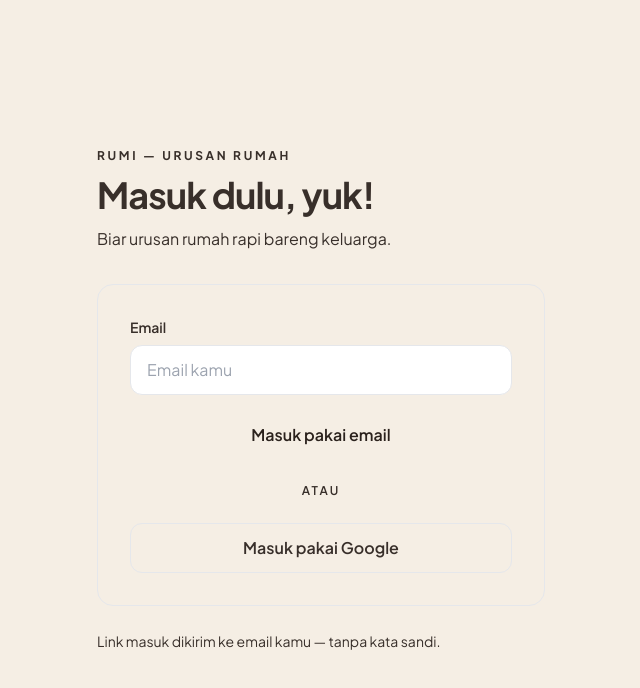
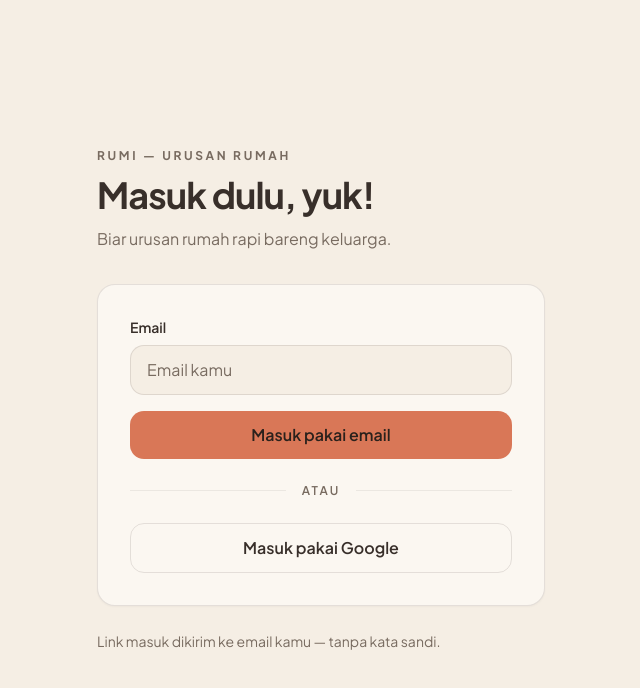
Before and after one commit to legacy77/rumi, a Next.js app: page /login in a window 1280 px wide. Shown: the top 688 px of the page, without its empty margins (319-959 px from the left). Built offline with nearby package versions, Linux system fonts and the light colour scheme.

Commit message:
build(ui): daftarkan token tema (cream/ink/muted/terracotta/line/surface, shadow-quiet)

```diff
--- a/tailwind.config.ts
+++ b/tailwind.config.ts
@@ -11,9 +11,28 @@ const config: Config = {
           ink: "#382F2A",
           muted: "#786B60",
         },
+        // Alias datar untuk pemakaian harian di komponen.
+        terracotta: "#D97757",
+        cream: "#F5EEE4",
+        ink: "#382F2A",
+        muted: "#786B60",
+        // Hairline: garis tipis hangat untuk pemisah & border permukaan.
+        line: "rgba(56, 47, 42, 0.12)",
+        hairline: "rgba(56, 47, 42, 0.08)",
+        surface: "#FBF7F1",
       },
       fontFamily: {
         sans: ["var(--font-sans)", "system-ui", "sans-serif"],
+      },
+      borderRadius: {
+        xl: "0.875rem",
+        "2xl": "1.125rem",
+      },
+      boxShadow: {
+        quiet: "0 1px 2px rgba(56, 47, 42, 0.04)",
+      },
+      transitionDuration: {
+        DEFAULT: "150ms",
       },
     },
   },
```
